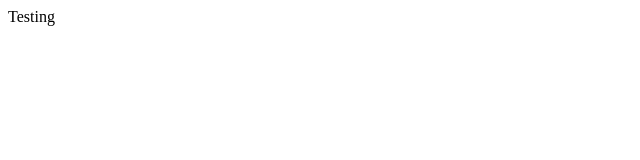
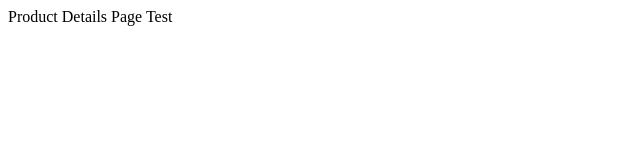
Before and after one commit to rpp2209-fec-muon/atelier-muon, a React (Create React App) app in the folder client/: page / in a window 1280 px wide. Shown: the top 160 px of the page, without its empty margins (0-640 px from the left). Built offline with nearby package versions, Linux system fonts and the light colour scheme; the HTML template or start-up script is replaced by a standard one.

Commit message:
Product Overview Folder, Product Details Component, and Overview Components folder created for organization. Product Details Component will house 4 different sub components that each handle a different task/display of information.

```diff
--- a/client/src/App.jsx
+++ b/client/src/App.jsx
@@ -1,4 +1,5 @@
 import React, { useState, useEffect } from "react";
+import ProductDetailsPage from './components/Product Overview/ProductDetails.jsx'
 
 export default function App() {
 
@@ -7,6 +8,6 @@ export default function App() {
   }, []);
 
   return (
-    <div>Testing</div>
+    <ProductDetailsPage />
   );
 }
--- /dev/null
+++ b/client/src/components/Product Overview/ProductDetails.jsx
@@ -0,0 +1,11 @@
+// <!-- This is just a placeholder so git commits the basic folder structure! Feel free to delete me when you start adding files to this folder. -->
+import React, {useEffect, useState } from 'react';
+
+function ProductDetailsPage () {
+
+  return (
+    <div> Product Details Page Test </div>
+  )
+}
+
+export default ProductDetailsPage;
```
Also changed, not shown: client/src/components/Product Overview/placeholder.md (deleted, +0 -1 lines).
